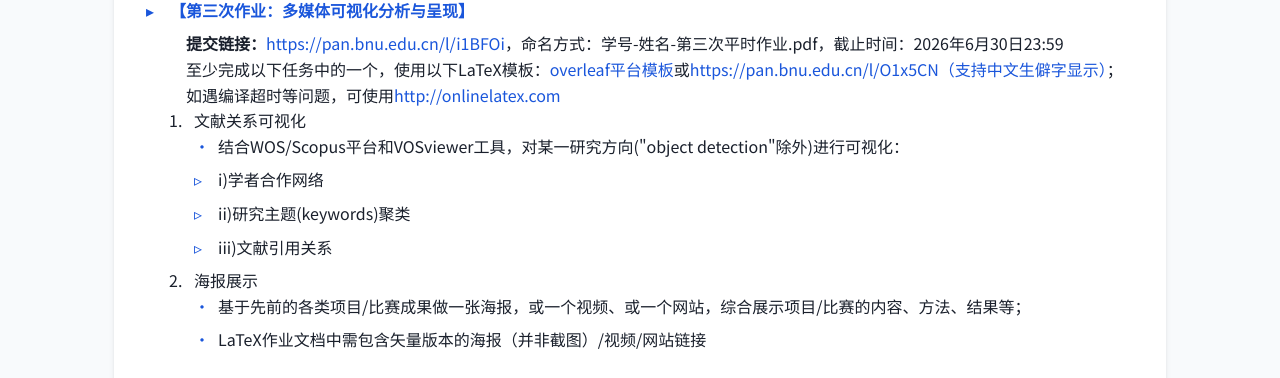
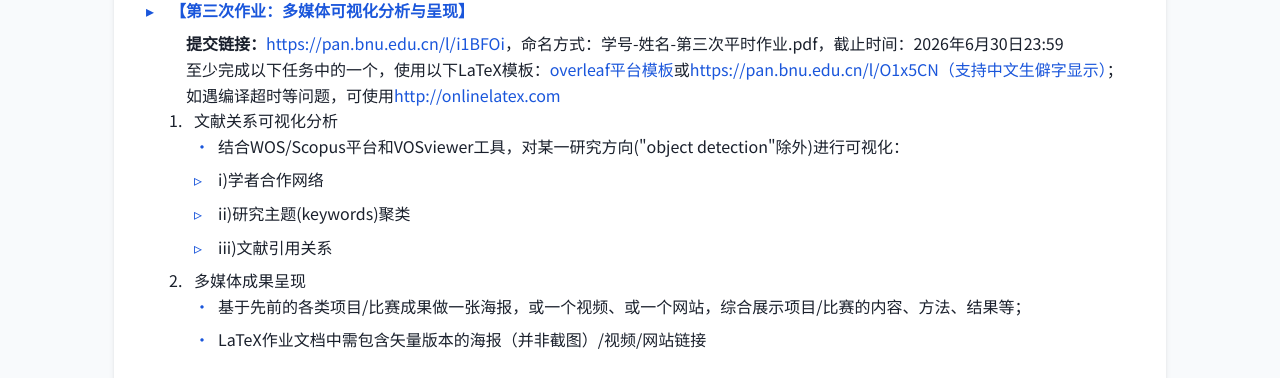
Before and after one commit to zhwinfo/zhwinfo.github.io, a Jekyll site: the page aw/index.html, which Jekyll copies as it is, in a window 1280 px wide and 900 px high, scrolled down 2926 px. Shown: the part 152-530 px from the top of the window. Built offline with Jekyll 4.4.1, drawn with Linux system fonts in a browser that asks for light colours.

Commit message:
fast update

```diff
--- a/aw/index.html
+++ b/aw/index.html
@@ -633,7 +633,7 @@
                         <p><strong>提交链接：</strong><a href="https://pan.bnu.edu.cn/l/i1BFOi" target="_blank">https://pan.bnu.edu.cn/l/i1BFOi</a>，命名方式：学号-姓名-第三次平时作业.pdf，截止时间：2026年6月30日23:59</p>
                         <p>至少完成以下任务中的一个，使用以下LaTeX模板：<a href="https://cn.overleaf.com/latex/templates/bnuke-cheng-lun-wen-mo-ban/bcwvxncqffkw" target="_blank">overleaf平台模板</a>或<a href="https://pan.bnu.edu.cn/l/O1x5CN" target="_blank">https://pan.bnu.edu.cn/l/O1x5CN（支持中文生僻字显示）</a>；如遇编译超时等问题，可使用<a href="http://onlinelatex.com" target="_blank">http://onlinelatex.com</a></p>
                         <ol>
-                            <li>文献关系可视化
+                            <li>文献关系可视化分析
                                 <ul>
                                     <li>结合WOS/Scopus平台和VOSviewer工具，对某一研究方向("object detection"除外)进行可视化：</li>
                                     <ul>
@@ -643,7 +643,7 @@
                                     </ul>
                                 </ul>
                             </li>
-                            <li>海报展示
+                            <li>多媒体成果呈现
                                 <ul>
                                     <li>基于先前的各类项目/比赛成果做一张海报，或一个视频、或一个网站，综合展示项目/比赛的内容、方法、结果等；</li>
                                     <li>LaTeX作业文档中需包含矢量版本的海报（并非截图）/视频/网站链接</li>
```
